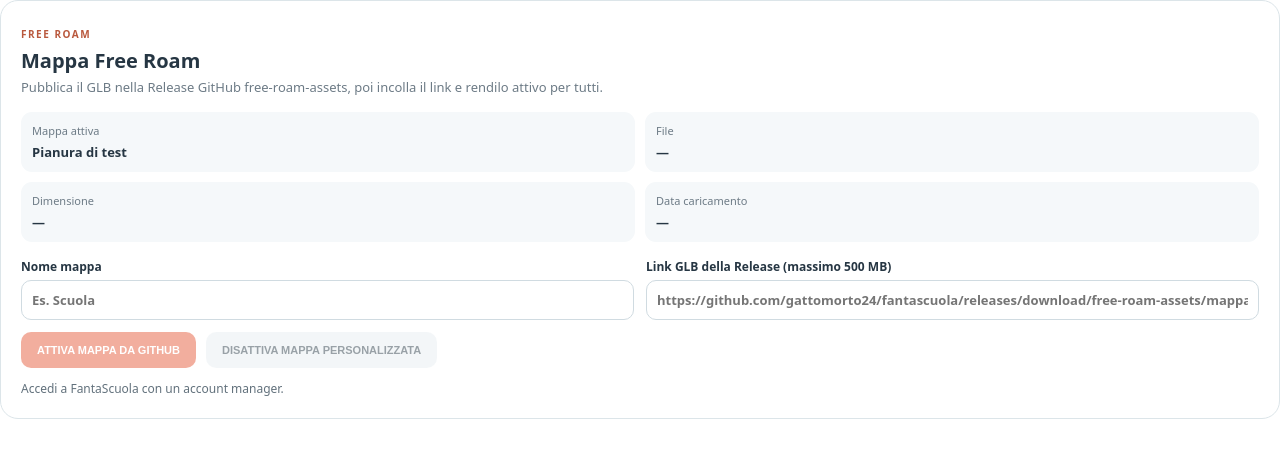
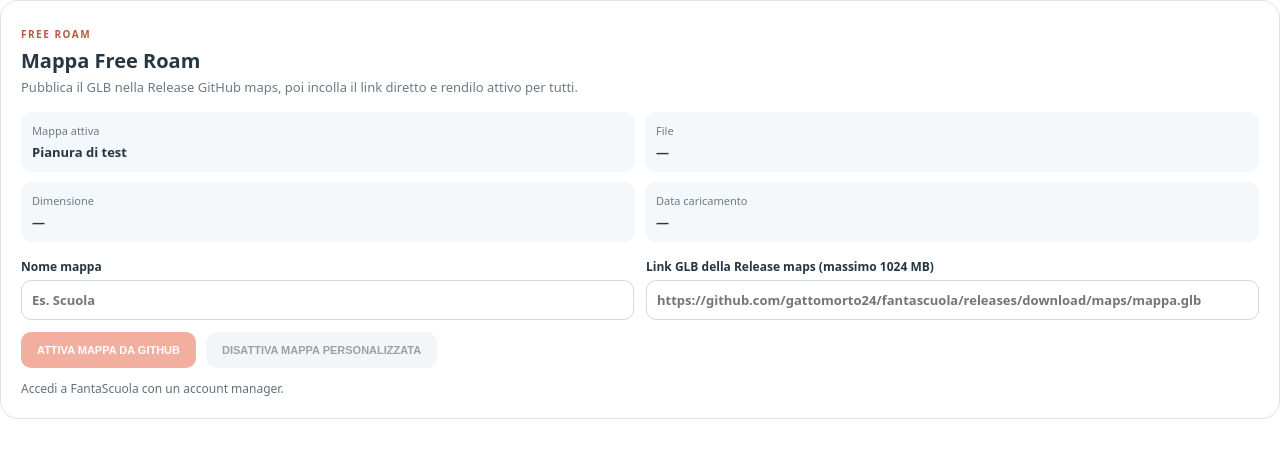
Before and after one commit to gattomorto24/fantascuola, a website: page Free-Roam/manager.html in a window 1280 px wide. Drawn offline with Linux system fonts and the light colour scheme.

Commit message:
ui: update map manager limits and Release tag

```diff
--- a/Free-Roam/manager.html
+++ b/Free-Roam/manager.html
@@ -13,11 +13,11 @@
 </head>
 <body>
   <section class="panel">
-    <div class="heading"><div><span>FREE ROAM</span><h2>Mappa Free Roam</h2><p>Pubblica il GLB nella Release GitHub free-roam-assets, poi incolla il link e rendilo attivo per tutti.</p></div></div>
+    <div class="heading"><div><span>FREE ROAM</span><h2>Mappa Free Roam</h2><p>Pubblica il GLB nella Release GitHub maps, poi incolla il link diretto e rendilo attivo per tutti.</p></div></div>
     <div class="map-details"><div><span>Mappa attiva</span><strong id="active-name">Pianura di test</strong></div><div><span>File</span><strong id="active-file">—</strong></div><div><span>Dimensione</span><strong id="active-size">—</strong></div><div><span>Data caricamento</span><strong id="active-date">—</strong></div></div>
     <form id="map-form">
       <label>Nome mappa<input id="map-name" type="text" maxlength="80" placeholder="Es. Scuola" required></label>
-      <label>Link GLB della Release (massimo 500 MB)<input id="map-url" type="url" placeholder="https://github.com/gattomorto24/fantascuola/releases/download/free-roam-assets/mappa.glb" required></label>
+      <label>Link GLB della Release maps (massimo 1024 MB)<input id="map-url" type="url" placeholder="https://github.com/gattomorto24/fantascuola/releases/download/maps/mappa.glb" required></label>
       <div class="actions"><button id="upload" type="submit" disabled>ATTIVA MAPPA DA GITHUB</button><button id="deactivate" type="button" class="secondary" disabled>DISATTIVA MAPPA PERSONALIZZATA</button></div>
     </form>
     <progress id="upload-progress" hidden></progress>
```
